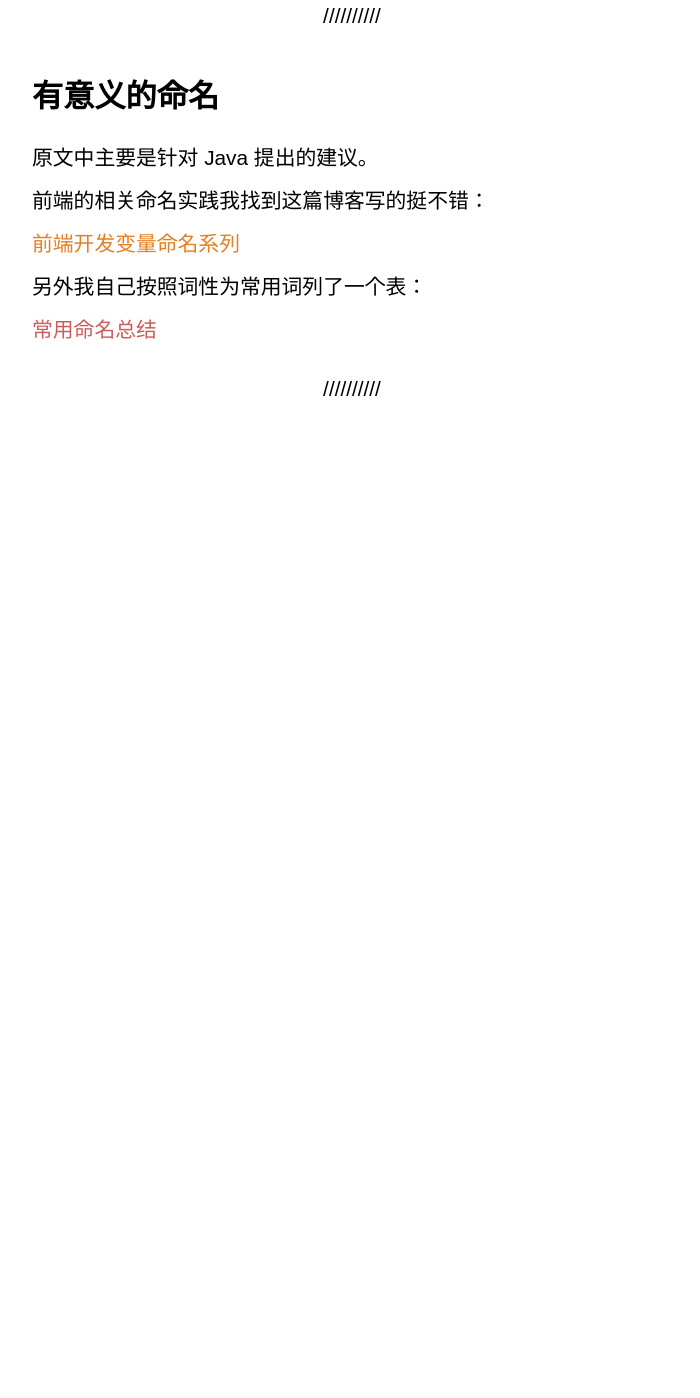
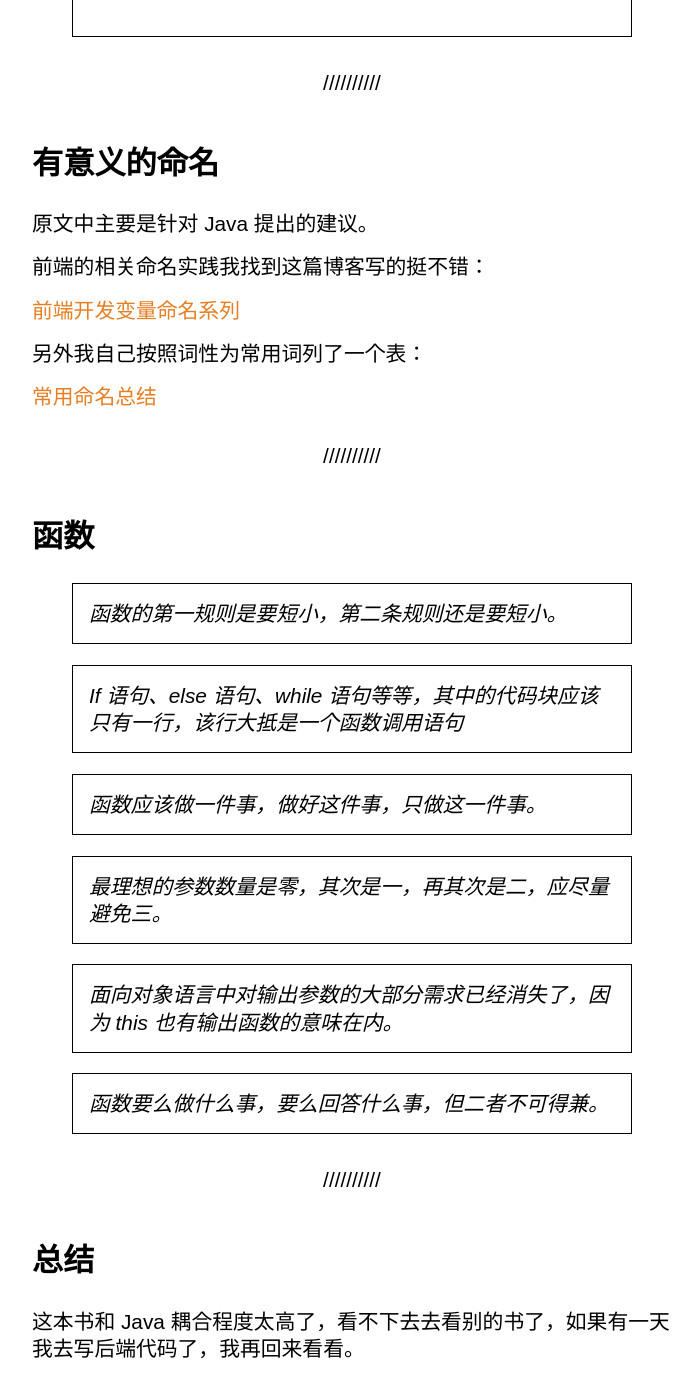
Before and after one commit to wangyu-1999/wangyu-1999.github.io, a Jekyll site: the page built from _posts/2021-10-18-读书笔记-代码整洁之道.md, in a window 1280 px wide and 1400 px high, scrolled down 1861 px. Shown: the whole window, without its empty margins (288-988 px from the left). Built offline with Jekyll 4.4.1, drawn with Linux system fonts in a browser that asks for light colours; comment, search, counter and statistics services are not loaded; before the commit the page ends 2359 px from its top, so only the background shows below that.

Commit message:
doc: 新增博客内容

```diff
--- a/_posts/2021-10-18-读书笔记-代码整洁之道.md
+++ b/_posts/2021-10-18-读书笔记-代码整洁之道.md
@@ -22,6 +22,8 @@ title: 读书笔记:代码整洁之道
 
 - [整洁代码](#整洁代码)
 - [有意义的命名](#有意义的命名)
+- [函数](#函数)
+- [总结](#总结)
 
 ---
 
@@ -56,4 +58,26 @@ title: 读书笔记:代码整洁之道
 
 另外我自己按照词性为常用词列了一个表：
 
-[常用命名总结]()
+[常用命名总结](https://wangyu-1999.github.io/%E5%B8%B8%E7%94%A8%E5%91%BD%E5%90%8D%E6%80%BB%E7%BB%93.html)
+
+---
+
+## 函数
+
+> 函数的第一规则是要短小，第二条规则还是要短小。
+
+> If 语句、else 语句、while 语句等等，其中的代码块应该只有一行，该行大抵是一个函数调用语句
+
+> 函数应该做一件事，做好这件事，只做这一件事。
+
+> 最理想的参数数量是零，其次是一，再其次是二，应尽量避免三。
+
+> 面向对象语言中对输出参数的大部分需求已经消失了，因为 this 也有输出函数的意味在内。
+
+> 函数要么做什么事，要么回答什么事，但二者不可得兼。
+
+---
+
+## 总结
+
+这本书和 Java 耦合程度太高了，看不下去去看别的书了，如果有一天我去写后端代码了，我再回来看看。
```
Also changed, not shown: _posts/2021-10-19-读书笔记-深入React技术栈.md (added, +85 -0 lines), img/2021-10-19-读书笔记-深入React技术栈/react组件的组成.png (added).
